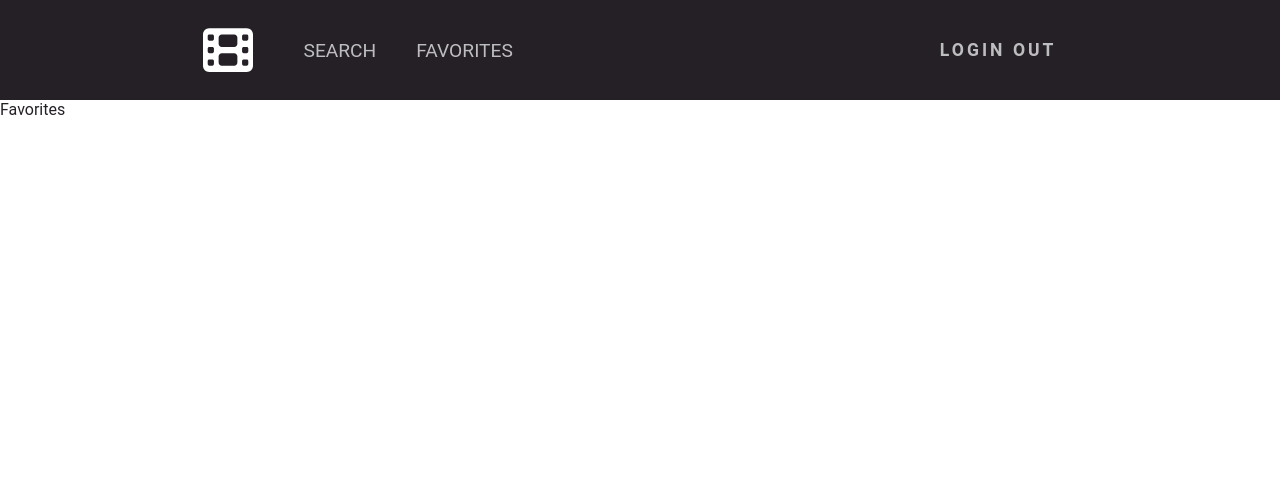
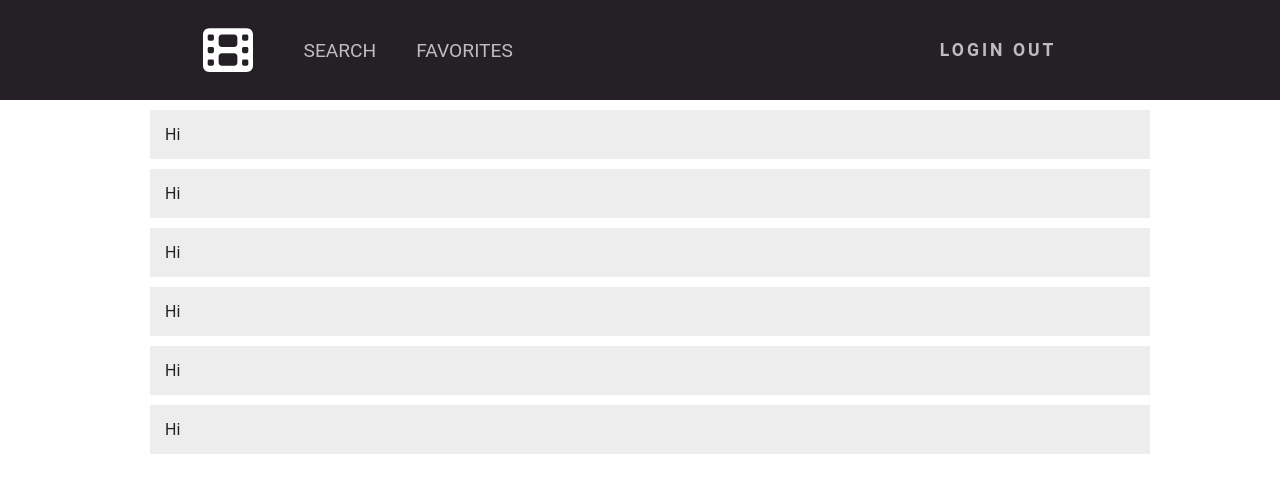
Before and after one commit to posternaka/youtube-app, a React (Create React App) app: page /favorites in a window 1280 px wide. Shown: the top 492 px of the page. Built offline with nearby package versions, Linux system fonts and the light colour scheme.

Commit message:
favorites page development

```diff
--- a/src/components/Video/index.tsx
+++ b/src/components/Video/index.tsx
@@ -1,12 +1,9 @@
 import React from 'react'
 import styles from './video.module.scss';
 
-type Props = {
-  props: number;
-}
 
-const Video = ({props: Props}) => {
-  const [layout, setLayout] = React.useState(false);
+const Video: React.FC = () => {
+  const [layout, setLayout] = React.useState(0);
 
   return (
     <div className={layout ? styles.video : `${styles.video} ${styles.layout}`} >
@@ -21,4 +18,4 @@ const Video = ({props: Props}) => {
   )
 }
 
-export default Video
+export default Video;
--- a/src/pages/Favorites.tsx
+++ b/src/pages/Favorites.tsx
@@ -2,7 +2,9 @@ import React from 'react'
 
 const Favorites = () => {
   return (
-    <div>Favorites</div>
+    <div className='container'>
+      { [...new Array(6)].map(_ => <div className='cart'>Hi</div>) }
+    </div>
   )
 }
 
--- a/src/pages/Home.tsx
+++ b/src/pages/Home.tsx
@@ -1,9 +1,9 @@
 import React from 'react'
-import Video from '../components/Video'
+import Video from '../components/Video';
 
-const Home = () => {
+const Home: React.FC = () => {
   const variables = ['—', '|'];
-  const [layout, setLayout] = React.useState(0);
+  const [layout, setLayout] = React.useState<number>(0);
 
   return (
     <div className='container'>
@@ -25,7 +25,7 @@ const Home = () => {
         </div>
 
         <div className='page_video'>
-          { [...new Array(6)].map(_ => <Video props={layout} />) }
+          { [...new Array(6)].map(_ => <Video  />) }
         </div>
     </div>
   </div>
--- a/src/styles/style.scss
+++ b/src/styles/style.scss
@@ -179,3 +179,12 @@
         }
     }
 }
+
+
+// Favorites
+.cart {
+    width: 100%;
+    padding: 15px;
+    background: #13131513;
+    margin: 10px;
+}
```
